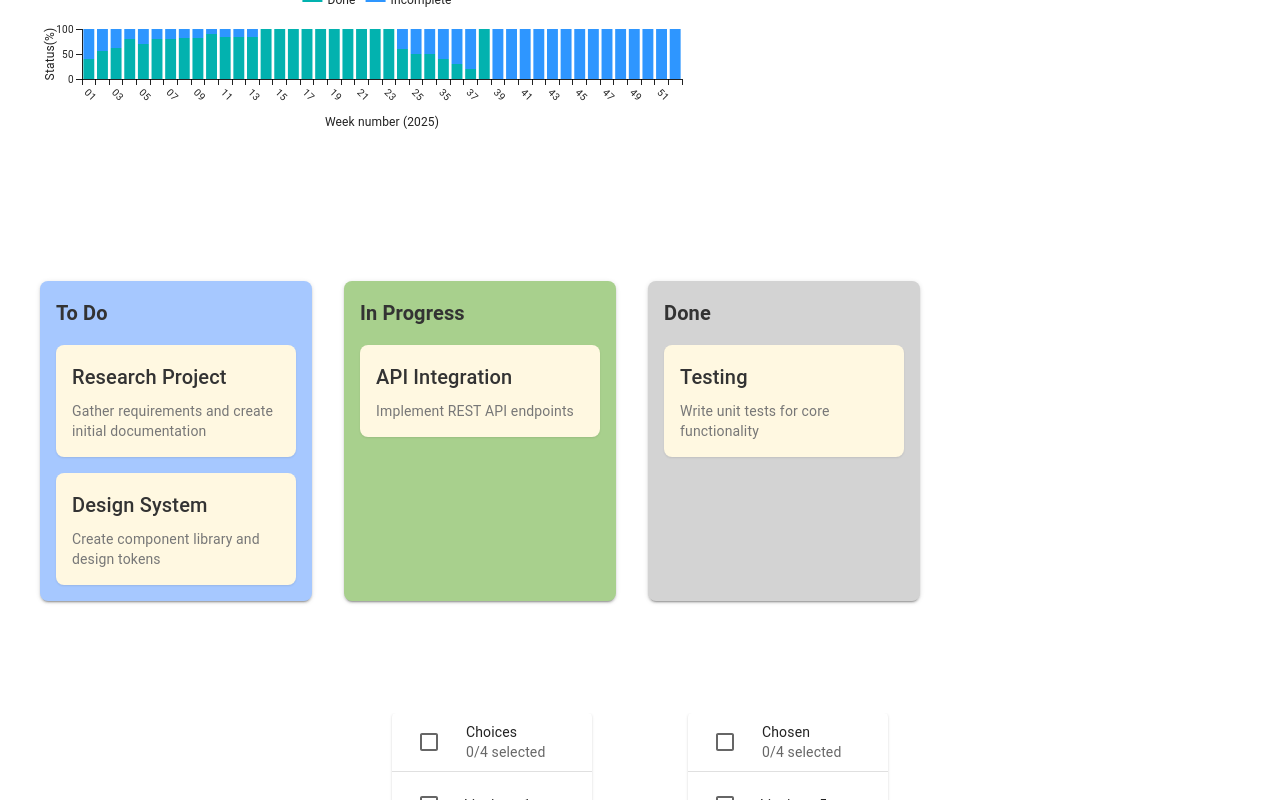
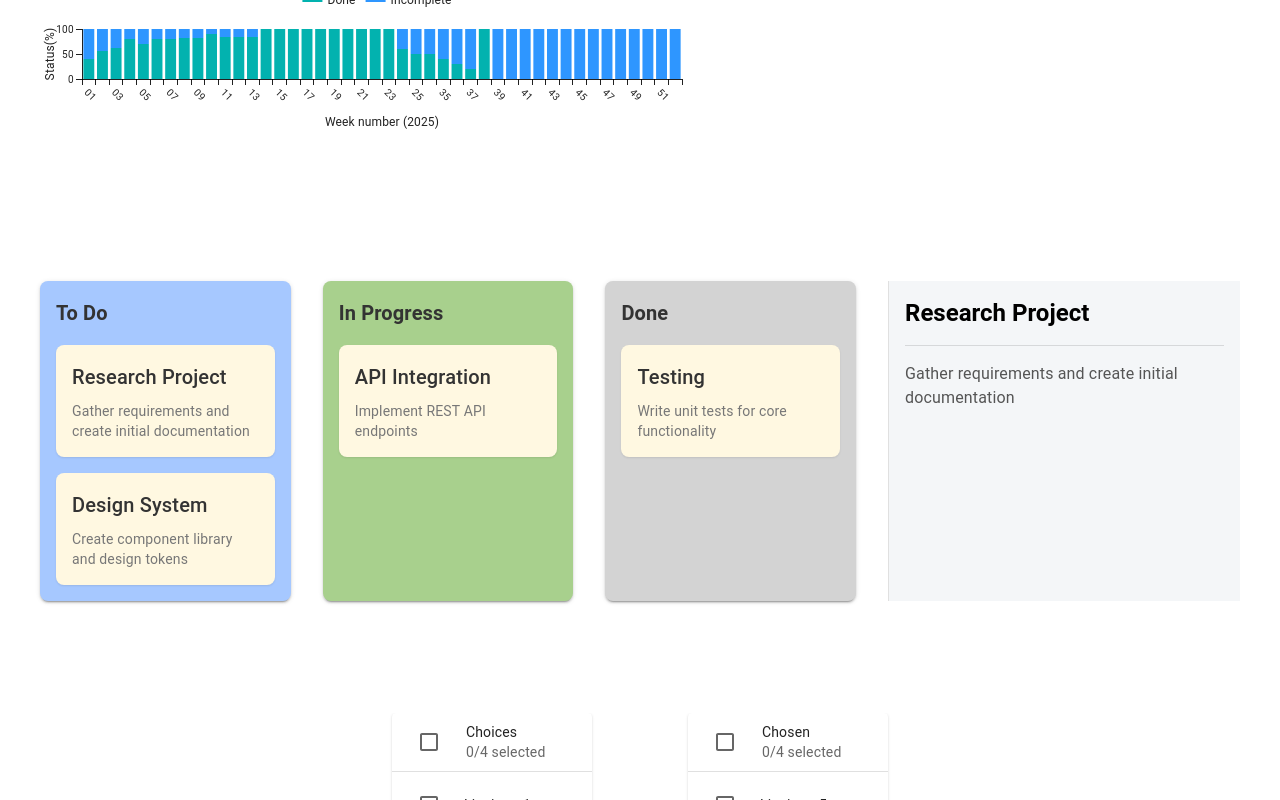
Before and after one commit to FengyanTina/ReactChart, a React (Vite) app: page / in a window 1280 px wide. Both pictures are taken after a click on the button 176 px from the left and 1813 px from the top of the page. Shown: the part 1413-2213 px from the top of the page. Built offline with nearby package versions, Linux system fonts and the light colour scheme.

Commit message:
click and drag work

```diff
--- a/src/components/reacDrag/Colum.tsx
+++ b/src/components/reacDrag/Colum.tsx
@@ -2,14 +2,16 @@ import { useDroppable } from '@dnd-kit/core';
 import { TaskCard } from './TaskCard';
 import { Column as ColumnType, Task } from './types';
 import { Box, Typography } from '@mui/material';
+import { useState } from 'react';
 
 
 type ColumnProps = {
   column: ColumnType;
   tasks: Task[];
+  onTaskClick: (task: Task,) => void;
 };
 
-export function Column({ column, tasks }: ColumnProps) {
+export function Column({ column, tasks, onTaskClick}: ColumnProps) {
   const { setNodeRef } = useDroppable({
     id: column.id,
   });
@@ -18,7 +20,6 @@ export function Column({ column, tasks }: ColumnProps) {
     IN_PROGRESS: '#A8D08D', // Soft Green
     DONE: '#D3D3D3', // Soft Gray
   };
-
   return (
     <Box
       ref={setNodeRef}
@@ -45,7 +46,7 @@ export function Column({ column, tasks }: ColumnProps) {
         }}
       >
         {tasks.map((task) => (
-          <TaskCard  key={task.id} task={task} />
+          <TaskCard  key={task.id} task={task} handleTaskClick={onTaskClick}/>
         ))}
       </Box>
     </Box>
--- a/src/components/reacDrag/DragComponent.tsx
+++ b/src/components/reacDrag/DragComponent.tsx
@@ -1,78 +1,117 @@
-import { useState } from 'react';
-import type { Task, Column as ColumnType } from './types';
+import { useState } from "react";
+import type { Task, Column as ColumnType } from "./types";
 
-import { DndContext, DragEndEvent } from '@dnd-kit/core';
-import { Column } from './Colum';
-import { Box } from '@mui/material';
+import { DndContext, DragEndEvent, PointerSensor, useSensor, useSensors } from "@dnd-kit/core";
+import { Column } from "./Colum";
+import { Box, Divider, Typography } from "@mui/material";
 
 const COLUMNS: ColumnType[] = [
-  { id: 'TODO', title: 'To Do' },
-  { id: 'IN_PROGRESS', title: 'In Progress' },
-  { id: 'DONE', title: 'Done' },
+  { id: "TODO", title: "To Do" },
+  { id: "IN_PROGRESS", title: "In Progress" },
+  { id: "DONE", title: "Done" },
 ];
 
 const INITIAL_TASKS: Task[] = [
   {
-    id: '1',
-    title: 'Research Project',
-    description: 'Gather requirements and create initial documentation',
-    status: 'TODO',
+    id: "1",
+    title: "Research Project",
+    description: "Gather requirements and create initial documentation",
+    status: "TODO",
   },
   {
-    id: '2',
-    title: 'Design System',
-    description: 'Create component library and design tokens',
-    status: 'TODO',
+    id: "2",
+    title: "Design System",
+    description: "Create component library and design tokens",
+    status: "TODO",
   },
   {
-    id: '3',
-    title: 'API Integration',
-    description: 'Implement REST API endpoints',
-    status: 'IN_PROGRESS',
+    id: "3",
+    title: "API Integration",
+    description: "Implement REST API endpoints",
+    status: "IN_PROGRESS",
   },
   {
-    id: '4',
-    title: 'Testing',
-    description: 'Write unit tests for core functionality',
-    status: 'DONE',
+    id: "4",
+    title: "Testing",
+    description: "Write unit tests for core functionality",
+    status: "DONE",
   },
 ];
 
 export default function DragComponent() {
   const [tasks, setTasks] = useState<Task[]>(INITIAL_TASKS);
-
+  const [selectedTask, setSelectedTask] = useState<Task | null>(null);
+  const sensors = useSensors(
+    useSensor(PointerSensor, {
+      activationConstraint: {
+        distance: 5, // 鼠标移动超过 5px 才触发拖拽
+      },
+    })
+  );
   function handleDragEnd(event: DragEndEvent) {
     const { active, over } = event;
 
     if (!over) return;
 
     const taskId = active.id as string;
-    const newStatus = over.id as Task['status'];
+    const newStatus = over.id as Task["status"];
 
-    setTasks(() =>
-      tasks.map((task) =>
+    setTasks((prevTasks) =>
+      prevTasks.map((task) =>
         task.id === taskId
           ? {
               ...task,
               status: newStatus,
             }
-          : task,
-      ),
+          : task
+      )
     );
   }
-
+  function handleTaskClick(task: Task) {
+    setSelectedTask(task);
+  }
   return (
     <Box sx={{ padding: 4 }}>
-      <Box sx={{ display: 'flex', gap: 4 }}>
-        <DndContext onDragEnd={handleDragEnd}>
+      <Box sx={{ display: "flex", gap: 4 }}>
+        <DndContext onDragEnd={handleDragEnd} sensors={sensors}>
           {COLUMNS.map((column) => (
             <Column
               key={column.id}
               column={column}
               tasks={tasks.filter((task) => task.status === column.id)}
+              onTaskClick={handleTaskClick}
             />
           ))}
         </DndContext>
+        {/* Task Detail Panel on the Right Side */}
+        <Box
+          sx={{
+            width: "350px",
+            backgroundColor: "#F4F6F8",
+            borderLeft: "1px solid #E0E0E0",
+            padding: 2,
+            display: selectedTask ? "block" : "none",
+          }}
+        >
+          {selectedTask ? (
+            <>
+              <Typography
+                variant="h5"
+                sx={{ fontWeight: "bold", marginBottom: 2 }}
+              >
+                {selectedTask.title}
+              </Typography>
+              <Divider sx={{ marginBottom: 2 }} />
+              <Typography variant="body1" sx={{ color: "#555" }}>
+                {selectedTask.description}
+              </Typography>
+            </>
+          ) : (
+            <Typography variant="body1" sx={{ color: "#555" }}>
+              Click on a task to see details
+            </Typography>
+          )}
+        </Box>
       </Box>
     </Box>
   );
--- a/src/components/reacDrag/TaskCard.tsx
+++ b/src/components/reacDrag/TaskCard.tsx
@@ -1,14 +1,16 @@
-import { useDraggable } from '@dnd-kit/core';
-import { Task } from './types';
-import { Box, Typography } from '@mui/material';
-
+import { useDraggable } from "@dnd-kit/core";
+import { Task } from "./types";
+import { Box, Typography } from "@mui/material";
+import { useState } from "react";
 
 type TaskCardProps = {
   task: Task;
+  handleTaskClick: (task: Task) => void;
 };
 
-export function TaskCard({ task }: TaskCardProps) {
-  const { attributes, listeners, setNodeRef, transform } = useDraggable({
+export function TaskCard({ task,handleTaskClick }: TaskCardProps) {
+
+  const { attributes, listeners, setNodeRef, transform,isDragging } = useDraggable({
     id: task.id,
   });
 
@@ -20,27 +22,29 @@ export function TaskCard({ task }: TaskCardProps) {
 
   return (
     <Box
+      key={task.id}
       ref={setNodeRef}
       {...listeners}
       {...attributes}
+      onClick={() =>handleTaskClick(task)}
       sx={{
-          cursor: 'grab',
-          borderRadius: '8px',
-          backgroundColor: '#FFF8E1', // Card background color
+        cursor: "grab",
+        borderRadius: "8px",
+        backgroundColor: "#FFF8E1", // Card background color
         padding: 2, // equivalent to 16px (2 * 8px)
-          boxShadow: '0px 1px 2px rgba(29, 25, 25, 0.1)',
-          '&:hover': {
-            boxShadow: '0px 4px 6px rgba(0, 0, 0, 0.2)',
-            backgroundColor: '#FFEB3B',
+        boxShadow: "0px 1px 2px rgba(29, 25, 25, 0.1)",
+        "&:hover": {
+          boxShadow: "0px 4px 6px rgba(0, 0, 0, 0.2)",
+          backgroundColor: "#FFEB3B",
         },
         ...style,
-          transition: 'transform 0.1s ease-in-out', // Smooth transition for the transform effect
+        transition: "transform 0.1s ease-in-out", // Smooth transition for the transform effect
       }}
     >
-        <Typography variant="h6" sx={{ color: '#333' }}>
+      <Typography variant="h6" sx={{ color: "#333" }}>
         {task.title}
       </Typography>
-        <Typography variant="body2" sx={{ marginTop: 1, color: '#777' }}>
+      <Typography variant="body2" sx={{ marginTop: 1, color: "#777" }}>
         {task.description}
       </Typography>
     </Box>
```
Lines whose indentation alone changed are shown as unchanged.
